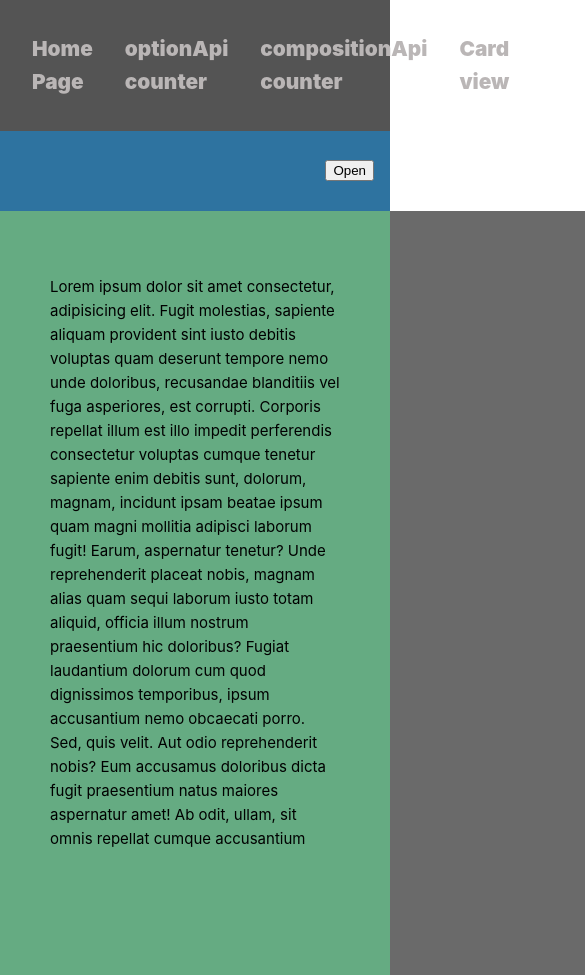
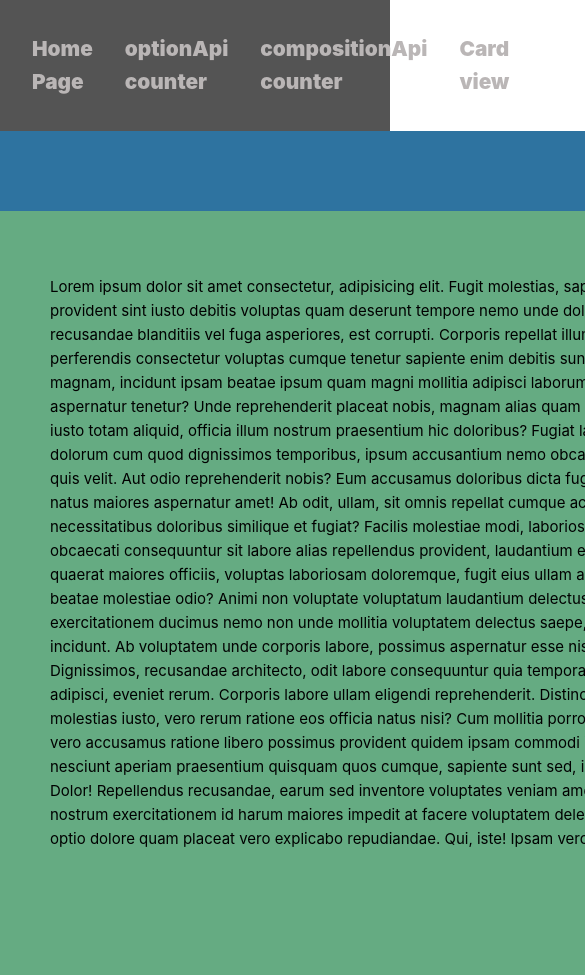
Before and after one commit to LaurentMag/vu3_testing_for_yaki, a Vue app: page / in a window 390 px wide. Shown: the top 975 px of the page, 585 px wide, since content can reach past the window. Built offline with nearby package versions, Linux system fonts and the light colour scheme.

Commit message:
review css grid layout, and css organization between pagelayout and sidebar

```diff
--- a/src/assets/style.css
+++ b/src/assets/style.css
@@ -9,7 +9,6 @@
 
 body {
   height: 100svh;
-  overflow: hidden;
   color: var(--color-text);
   background: var(--color-background);
   transition: color 0.5s, background-color 0.5s;
--- a/src/assets/style.scss
+++ b/src/assets/style.scss
@@ -8,8 +8,8 @@
 }
 
 body {
+  // need to define 100svh because grid & flex will usd the 100% height
   height: 100svh;
-  overflow: hidden;
   color: var(--color-text);
   background: var(--color-background);
   transition: color 0.5s, background-color 0.5s;
--- a/src/components/HeaderComp.vue
+++ b/src/components/HeaderComp.vue
@@ -14,5 +14,9 @@
   justify-content: flex-end;
 
   padding: 1rem;
+
+  // grid declaration in PageLayout
+  grid-row: 1;
+  grid-column: 1/3;
 }
 </style>
--- a/src/components/SideBar.vue
+++ b/src/components/SideBar.vue
@@ -15,6 +15,28 @@ const props = defineProps({
 
 <style lang="scss">
 .sidebar {
+  // grid declaration in PageLayout
+  grid-row: 2;
+  grid-column: 1/2;
+
+  transition: transform 0.15s ease-out;
+
   background-color: #353535;
 }
+
+@media (max-width: 850px) {
+  .sidebar {
+    // grid declaration in PageLayout
+    grid-column: 1/3;
+    transform: translateX(100%);
+    z-index: 1;
+
+    background-color: #353535bc;
+    backdrop-filter: blur(7px);
+  }
+
+  .open {
+    transform: translateX(0);
+  }
+}
 </style>
--- a/src/shared/PageLayout.vue
+++ b/src/shared/PageLayout.vue
@@ -37,28 +37,17 @@ const switchNavVisibilite = () => {
 }
 
 .page-layout {
-  // fil leftover aviable space
+  // fill leftover aviable space
   flex: 1;
   display: grid;
   grid-template-rows: 5rem auto;
-  grid-template-columns: minmax(20rem, 0.4fr) auto;
-
-  .header {
-    grid-row: 1;
-    grid-column: 1/3;
-  }
-}
-
-.sidebar {
-  grid-row: 2;
-  grid-column: 1/2;
-
-  transition: transform 0.15s ease-out;
+  grid-template-columns: minmax(20%, 20rem) minmax(40rem, 1fr);
 }
 
 .content {
+  // also need to hide overflow in the content container
+  overflow: hidden;
   background-color: #65ab82;
-  overflow: hidden;
   padding-block: 4rem;
   padding-inline: 0.5rem;
   grid-row: 2;
@@ -70,25 +59,12 @@ const switchNavVisibilite = () => {
 }
 
 @media (max-width: 850px) {
-  .sidebar,
   .content {
     grid-column: 1/3;
-  }
-
-  .sidebar {
-    transform: translateX(100%);
-    z-index: 1;
-
-    background-color: #353535bc;
-    backdrop-filter: blur(7px);
   }
 
   .burger-button {
     display: block;
   }
-
-  .open {
-    transform: translateX(0);
-  }
 }
 </style>
```
Also changed, not shown: 1 other file (tests, documents, lock files or other folders).
